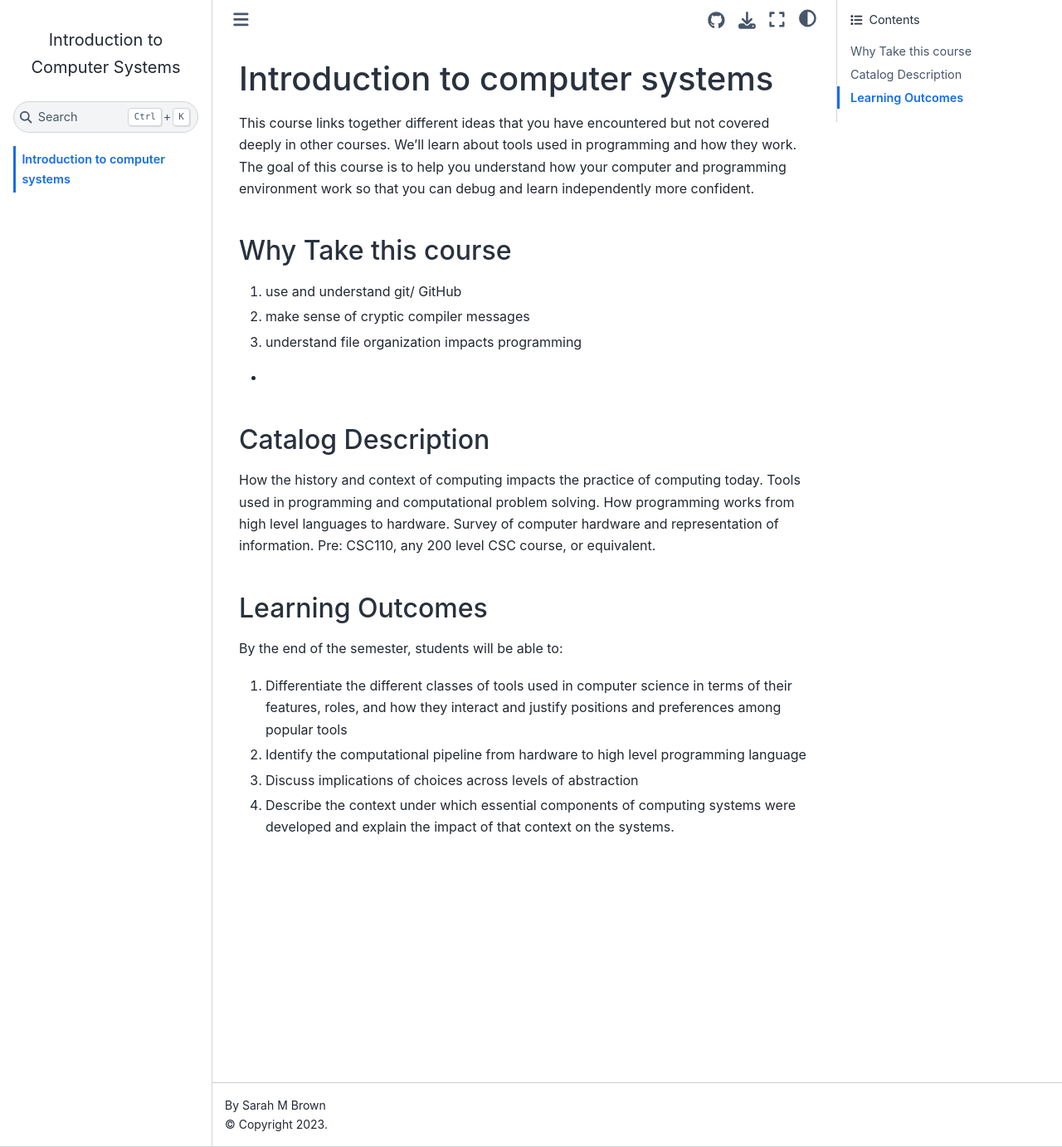
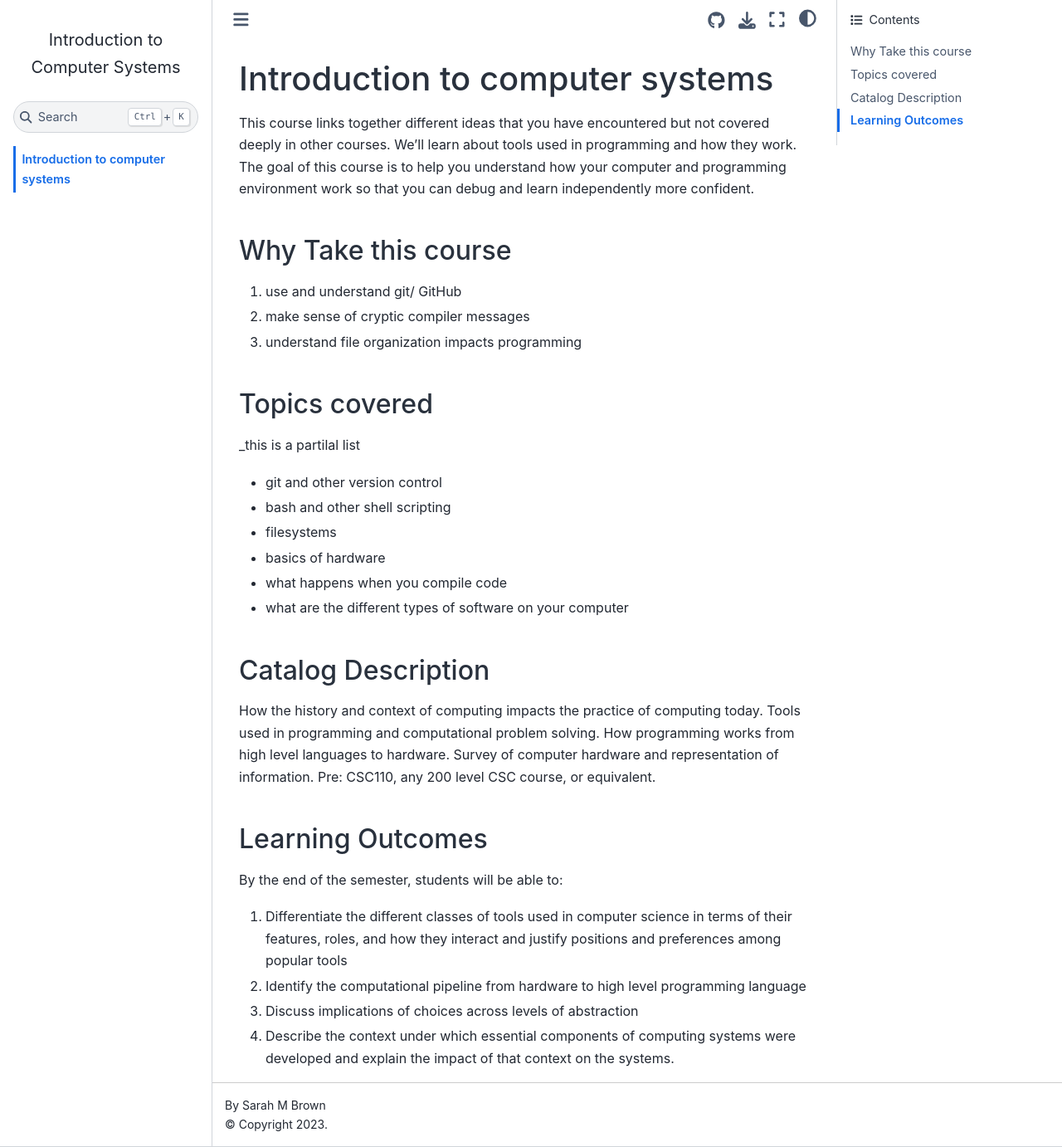
Before and after one commit to klattuada/introcompsys.github.io, a Jupyter Book: the page built from index.md, in a window 1280 px wide and 1382 px high. Shown: the whole window at 83% size. Built offline with Jupyter Book 1.0.4 settings and Sphinx 7.4.7 and the Sphinx Book theme 1.1.4, drawn with Linux system fonts in a browser that asks for light colours.

Commit message:
Update index.md
Co-authored-by: Sarah Brown <brownsarahm@uri.edu>

```diff
--- a/index.md
+++ b/index.md
@@ -10,7 +10,17 @@ environment work so that you can debug and learn independently more confident.
 1. use and understand git/ GitHub
 1. make sense of cryptic compiler messages
 1. understand file organization impacts programming
--
+
+## Topics covered
+
+_this is a partilal list
+- git and other version control
+- bash and other shell scripting
+- filesystems
+- basics of hardware
+- what happens when you compile code
+- what are the different types of software on your computer
+
 
 ## Catalog Description
 
```
